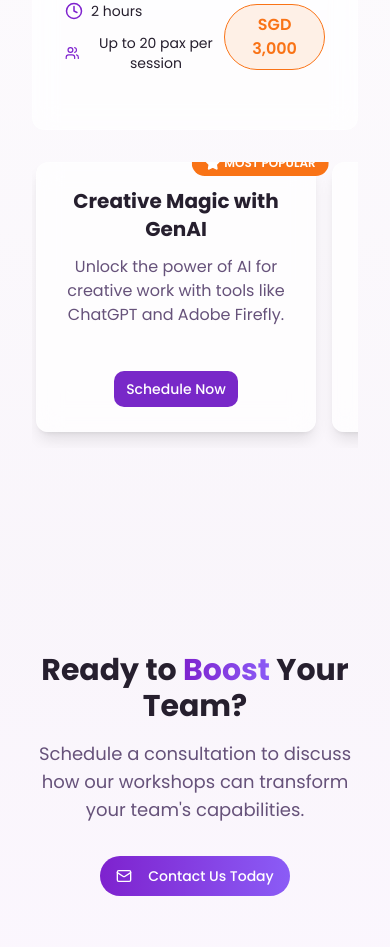
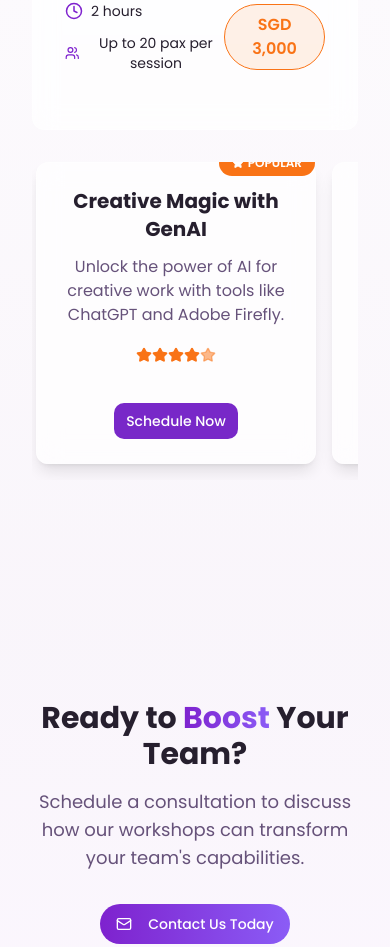
Before and after one commit to janesaWECOMM/portfolio-vision-scheduler, a React (Vite) app: page /workshops in a window 390 px wide. Shown: the part 1140-2087 px from the top of the page. Built offline with nearby package versions, Linux system fonts and the light colour scheme.

Commit message:
Fix: Mobile view adjustments
- Adjusted the gradient in the top section to fit until the video.
- Enabled horizontal scrolling for workshop cards.
- Ensured "most popular" tags are not cut off.
- Improved star rating presentation.

```diff
--- a/src/App.css
+++ b/src/App.css
@@ -1,4 +1,3 @@
-
 #root {
   max-width: 1280px;
   margin: 0 auto;
@@ -58,11 +57,14 @@
   .card {
     padding: 1.25em;
   }
-}
 
-@media (prefers-reduced-motion: no-preference) {
-  a:nth-of-type(2) .logo {
-    animation: logo-spin infinite 20s linear;
+  .overflow-x-auto {
+    -webkit-overflow-scrolling: touch;
+    scrollbar-width: none; /* Firefox */
+  }
+
+  .overflow-x-auto::-webkit-scrollbar {
+    display: none; /* Chrome, Safari, Edge */
   }
 }
 
--- a/src/components/TeaserVideoSection.tsx
+++ b/src/components/TeaserVideoSection.tsx
@@ -1,4 +1,3 @@
-
 import { PlayCircle } from "lucide-react";
 import { useState } from "react";
 import { Dialog, DialogContent, DialogTrigger } from "@/components/ui/dialog";
@@ -7,7 +6,7 @@ const TeaserVideoSection = () => {
   const [isPlaying, setIsPlaying] = useState(false);
 
   return (
-    <section className="py-8 md:py-12 px-4 sm:px-6 bg-gradient-to-b from-boost-deep-purple/90 to-boost-purple/10">
+    <section className="py-8 md:py-12 px-4 sm:px-6 bg-gradient-to-b from-boost-deep-purple/90 to-background">
       <div className="container mx-auto">
         <div className="max-w-4xl mx-auto">
           <Dialog onOpenChange={(open) => setIsPlaying(open)}>
--- a/src/components/WorkshopSection.tsx
+++ b/src/components/WorkshopSection.tsx
@@ -1,4 +1,3 @@
-
 import { Clock, Users, Book, GraduationCap, Presentation, Star, ChevronDown } from "lucide-react";
 import { Button } from "@/components/ui/button";
 import { Badge } from "@/components/ui/badge";
@@ -199,7 +198,6 @@ const WorkshopSection = () => {
                 <Select
                   defaultValue="101"
                   onValueChange={(value) => {
-                    // Find the tab with this value and click it
                     const tab = document.querySelector(`[data-value="${value}"]`);
                     if (tab) {
                       (tab as HTMLElement).click();
@@ -285,12 +283,12 @@ const WorkshopSection = () => {
                 </div>
                 <div>
                   {isMobile ? (
-                    <ScrollArea className="w-full">
-                      <div className="flex space-x-4 pb-4 pl-1">
+                    <ScrollArea className="w-full overflow-x-auto pb-4">
+                      <div className="flex space-x-4 pb-4 pl-1 min-w-full">
                         {workshops
                           .filter(workshop => workshop.category === "101 Workshop")
                           .map(workshop => (
-                            <div key={workshop.id} className="min-w-[280px] max-w-[280px]">
+                            <div key={workshop.id} className="min-w-[280px] max-w-[280px] shrink-0">
                               <SimpleWorkshopCard workshop={workshop} />
                             </div>
                           ))}
@@ -334,12 +332,12 @@ const WorkshopSection = () => {
                 </div>
                 <div>
                   {isMobile ? (
-                    <ScrollArea className="w-full">
-                      <div className="flex space-x-4 pb-4 pl-1">
+                    <ScrollArea className="w-full overflow-x-auto pb-4">
+                      <div className="flex space-x-4 pb-4 pl-1 min-w-full">
                         {workshops
                           .filter(workshop => workshop.category === "Deep-dive Series")
                           .map(workshop => (
-                            <div key={workshop.id} className="min-w-[280px] max-w-[280px]">
+                            <div key={workshop.id} className="min-w-[280px] max-w-[280px] shrink-0">
                               <SimpleWorkshopCard workshop={workshop} />
                             </div>
                           ))}
@@ -383,12 +381,12 @@ const WorkshopSection = () => {
                 </div>
                 <div>
                   {isMobile ? (
-                    <ScrollArea className="w-full">
-                      <div className="flex space-x-4 pb-4 pl-1">
+                    <ScrollArea className="w-full overflow-x-auto pb-4">
+                      <div className="flex space-x-4 pb-4 pl-1 min-w-full">
                         {workshops
                           .filter(workshop => workshop.category === "Mastery Level")
                           .map(workshop => (
-                            <div key={workshop.id} className="min-w-[280px] max-w-[280px]">
+                            <div key={workshop.id} className="min-w-[280px] max-w-[280px] shrink-0">
                               <SimpleWorkshopCard workshop={workshop} />
                             </div>
                           ))}
@@ -417,13 +415,20 @@ const SimpleWorkshopCard = ({ workshop }: { workshop: Workshop }) => {
   return (
     <div key={workshop.id} className="glass rounded-xl p-6 transition-all duration-300 hover:shadow-lg flex flex-col h-full items-center justify-center text-center relative">
       {workshop.popular && (
-        <Badge className="bg-boost-orange text-white px-3 py-1 absolute top-0 right-0 translate-y-[-50%] translate-x-[10%] rounded-full">
-          <Star className="w-4 h-4 mr-1 fill-current" /> MOST POPULAR
+        <Badge className="bg-boost-orange text-white px-3 py-1 absolute top-0 right-0 translate-y-[-50%] translate-x-0 rounded-full z-10">
+          <Star className="w-3 h-3 mr-1 fill-current" /> POPULAR
         </Badge>
       )}
       <div className="mb-auto flex flex-col items-center justify-center w-full">
         <h3 className="text-xl font-bold mb-3">{workshop.title}</h3>
         <p className="text-muted-foreground mb-5">{workshop.description}</p>
+        <div className="flex items-center mb-4">
+          <Star className="w-4 h-4 text-boost-orange fill-current" />
+          <Star className="w-4 h-4 text-boost-orange fill-current" />
+          <Star className="w-4 h-4 text-boost-orange fill-current" />
+          <Star className="w-4 h-4 text-boost-orange fill-current" />
+          <Star className="w-4 h-4 text-boost-orange/50 fill-current" />
+        </div>
       </div>
       <Button size="sm">
         Schedule Now
--- a/src/components/ui/scroll-area.tsx
+++ b/src/components/ui/scroll-area.tsx
@@ -1,3 +1,4 @@
+
 import * as React from "react"
 import * as ScrollAreaPrimitive from "@radix-ui/react-scroll-area"
 
@@ -33,7 +34,7 @@ const ScrollBar = React.forwardRef<
       orientation === "vertical" &&
         "h-full w-2.5 border-l border-l-transparent p-[1px]",
       orientation === "horizontal" &&
-        "h-2.5 flex-col border-t border-t-transparent p-[1px]",
+        "h-2.5 border-t border-t-transparent p-[1px] flex-col",
       className
     )}
     {...props}
```
